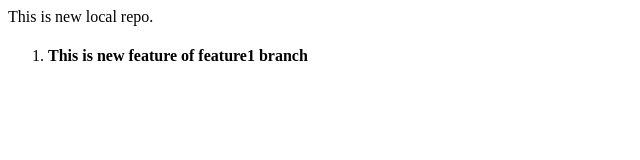
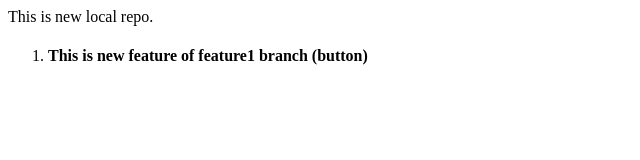
Before and after one commit to devanshh7/devansh-repo, a plain HTML site: page index.html in a window 1280 px wide. Shown: the full height of the page, 0-640 px from the left. Drawn offline with Linux system fonts and the light colour scheme.

```diff
--- a/index.html
+++ b/index.html
@@ -1,6 +1,6 @@
 <p>This is new local repo.</p>
 <ol>
     <li>
-        <h4>This is new feature of feature1 branch</h4>
+        <h4>This is new feature of feature1 branch (button)</h4>
     </li>
 </ol>
```
